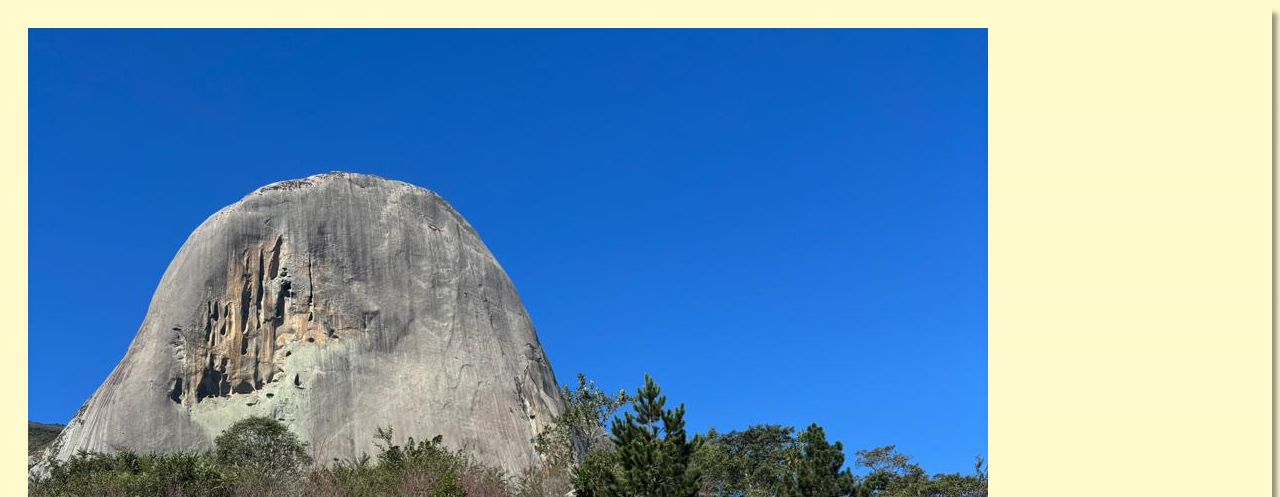
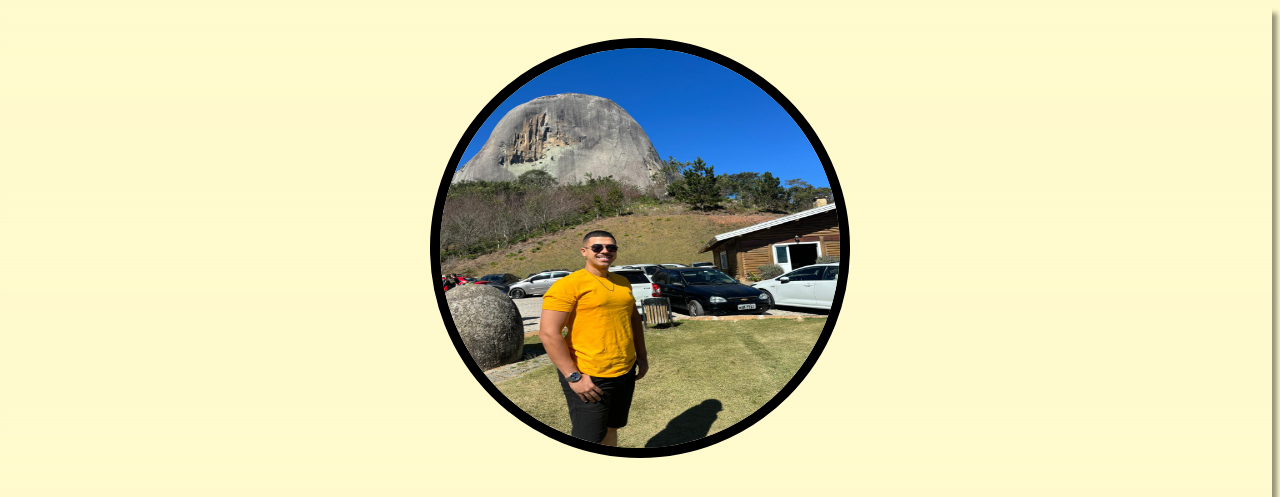
Before and after one commit to AndersonLNeves/Minha-Pagina-Principal, a plain HTML site: page index.html in a window 1280 px wide. Shown: the top 497 px of the page. Drawn offline with Linux system fonts and the light colour scheme.

Commit message:
Update index.css

```diff
--- a/index.css
+++ b/index.css
@@ -47,7 +47,7 @@ nav > a:hover{
     text-decoration: wavy;
 }
 
-body > header > img{
+body > header > picture > img{
     width: 400px;
     height: 400px;
     margin: 10px auto;
```
